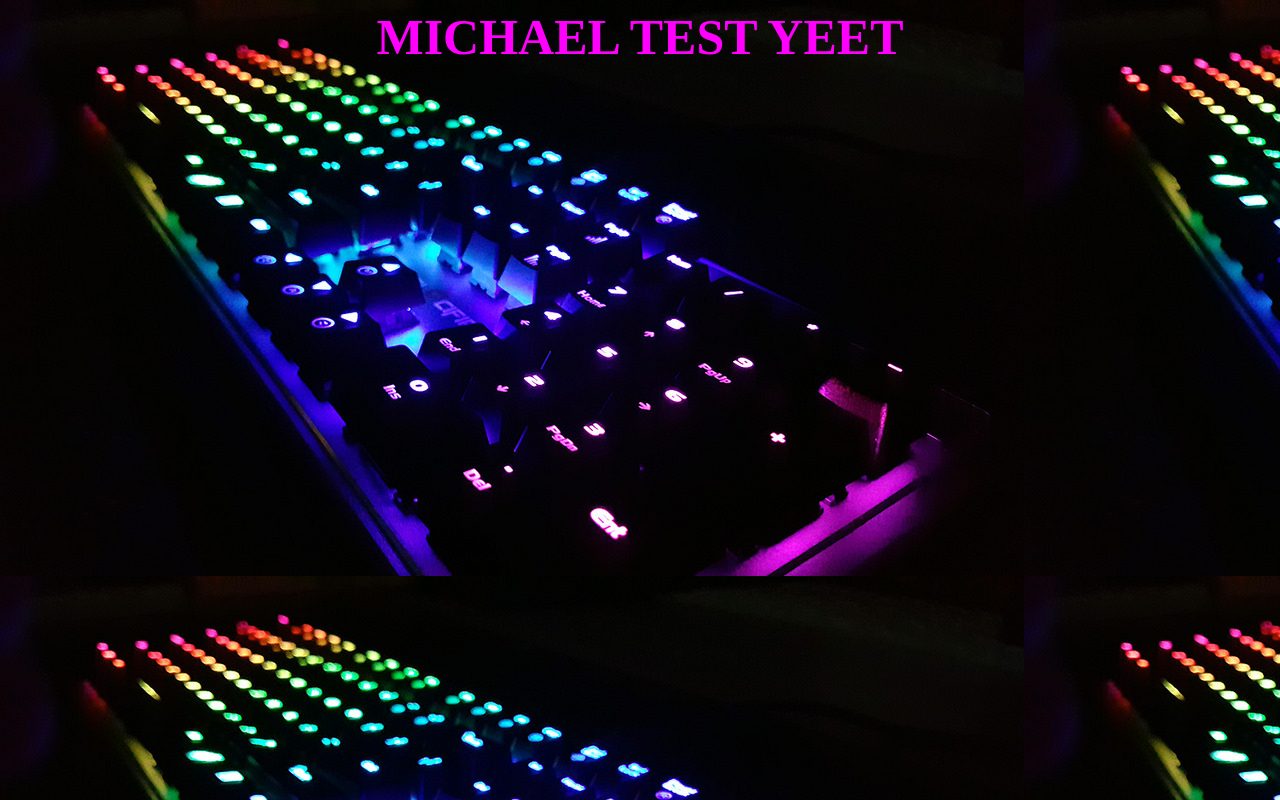
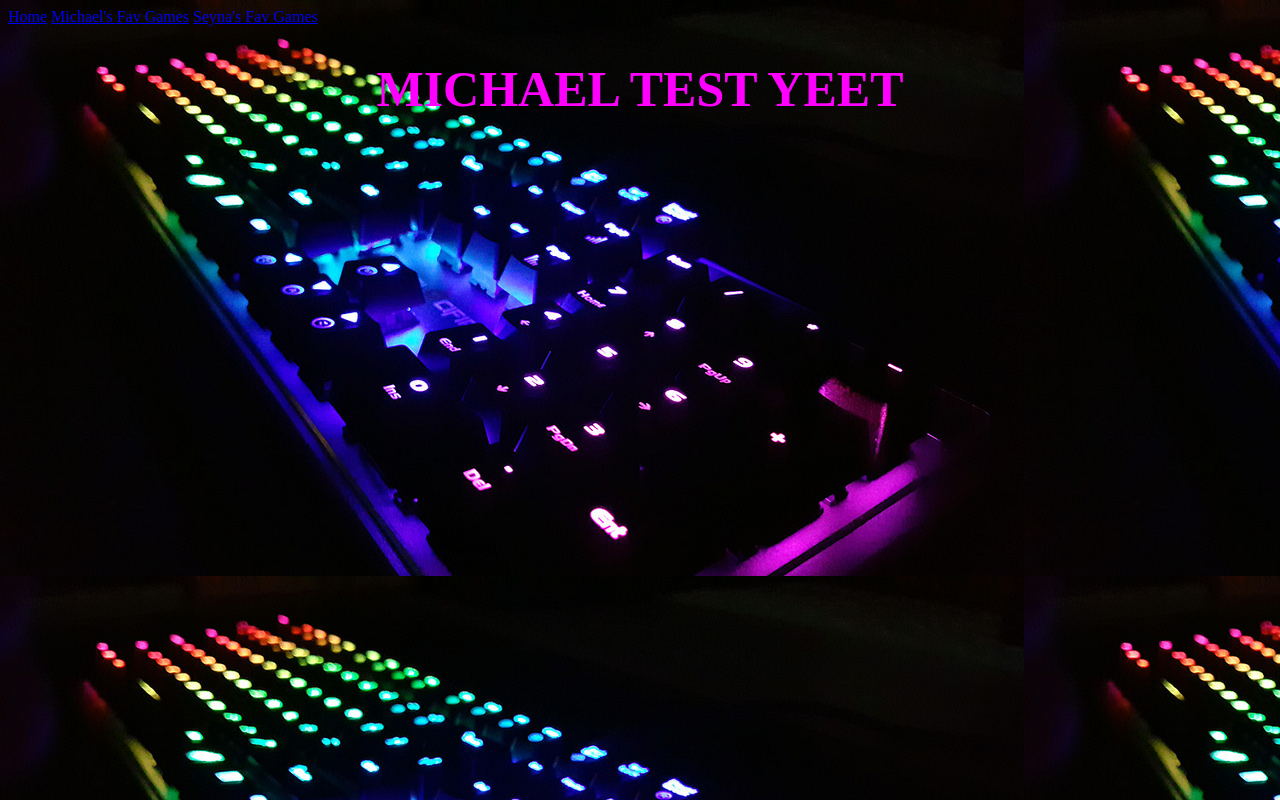
Before and after one commit to gladstonema/V-Game-Project, a plain HTML site: page MFG.html in a window 1280 px wide. Drawn offline with Linux system fonts and the light colour scheme.

Commit message:
Add files via upload

```diff
--- a/MFG.html
+++ b/MFG.html
@@ -1,5 +1,11 @@
 <!DOCTYPE>
 <html>
 <link rel="stylesheet" href="style.css">
+<div class="topnav">
+  <a class="active" href="index.html">Home</a>
+  <a href="MFG.html">Michael's Fav Games</a>
+  <a href="SFG.html">Seyna's Fav Games</a>
+</div>
+
 
 <h1> MICHAEL TEST YEET </h1>
--- a/style.css
+++ b/style.css
@@ -19,6 +19,11 @@ h3 {
 
 }
 
+.topnav {
+    font-color: #8095d6;
+    overflow: hidden;
+}
+
 body {
     background-image: url("keybackground.jpg");
 }
```
Also changed, not shown: SFG.html (+6 -0 lines), index.html (+3 -3 lines).
